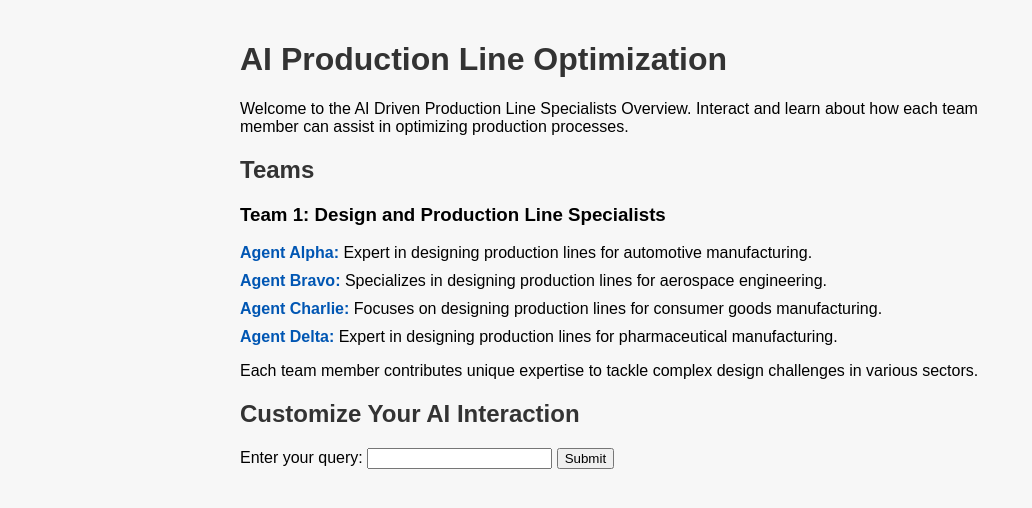
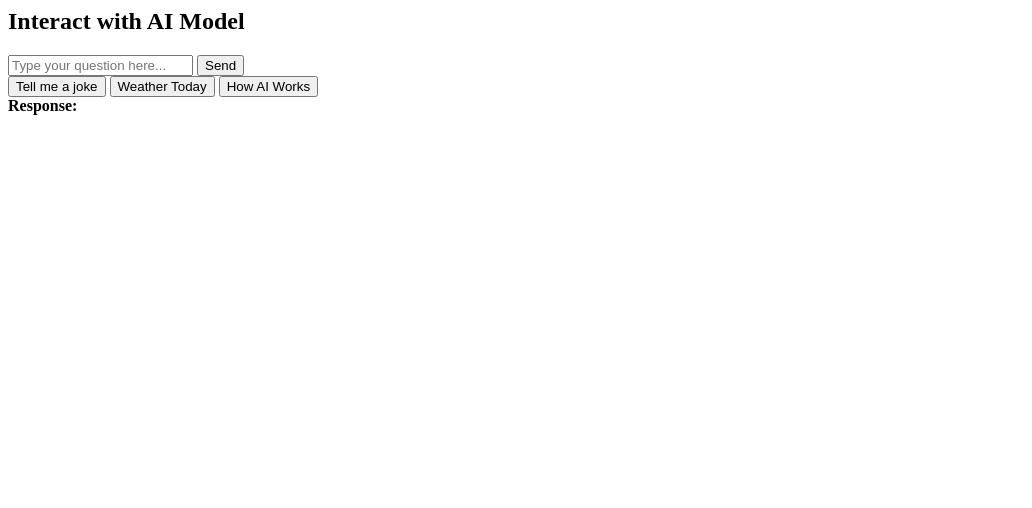
Before and after one commit to Emperors40/909-unifiedhealthcare-training-centre-insurance-, a plain HTML site: page index.html in a window 1280 px wide. Shown: the whole page, without its empty margins (0-1032 px from the left). Drawn offline with Linux system fonts and the light colour scheme.

Commit message:
Add interactive buttons and prompt bar for AI interaction

```diff
--- a/index.html
+++ b/index.html
@@ -1,89 +1,43 @@
-<!DOCTYPE html>
-<html lang='en'>
-<head>
-    <meta charset='UTF-8'>
-    <meta name='viewport' content='width=device-width, initial-scale=1.0'>
-    <title>AI Production Line Optimization</title>
-    <style>
-        body {
-            font-family: Arial, sans-serif;
-            max-width: 800px;
-            margin: auto;
-            padding: 20px;
-            background-color: #f7f7f7;
-        }
-        h1, h2 {
-            color: #333;
-        }
-        .team-members {
-            list-style-type: none;
-            padding: 0;
-        }
-        .team-member {
-            margin-bottom: 10px;
-        }
-        .team-member strong {
-            color: #0056b3;
-        }
-    </style>
-</head>
-<body>
-    <h1>AI Production Line Optimization</h1>
-    <p>Welcome to the AI Driven Production Line Specialists Overview. Interact and learn about how each team member can assist in optimizing production processes.</p>
-    <h2>Teams</h2>
-    <h3>Team 1: Design and Production Line Specialists</h3>
-    <ul class='team-members'>
-        <li class='team-member' onclick='showDetails(\'Alpha\')'><strong>Agent Alpha:</strong> Expert in designing production lines for automotive manufacturing.</li>
-        <li class='team-member' onclick='showDetails(\'Bravo\')'><strong>Agent Bravo:</strong> Specializes in designing production lines for aerospace engineering.</li>
-        <li class='team-member' onclick='showDetails(\'Charlie\')'><strong>Agent Charlie:</strong> Focuses on designing production lines for consumer goods manufacturing.</li>
-        <li class='team-member' onclick='showDetails(\'Delta\')'><strong>Agent Delta:</strong> Expert in designing production lines for pharmaceutical manufacturing.</li>
-    </ul>
-    <p>Each team member contributes unique expertise to tackle complex design challenges in various sectors.</p>
-
-    <script>
-        function showDetails(agent) {
-            alert('Learn more about ' + agent + '! Detailed insights coming soon...');
-            // Extend with dynamic data fetching and display logic as needed
-        }
-    </script>
-</body>
-</html>
-
-<script src="model_code.py"></script>
-
-
-<!-- Form inputs for customizing AI queries -->
 <section>
- <h2>Customize Your AI Interaction</h2>
- <form id="aiQueryForm">
- <label for="query">Enter your query:</label>
- <input type="text" id="query" name="query" required>
- <button type="submit">Submit</button>
- </form>
- <div id="agentInfo"></div>
+    <h2>Interact with AI Model</h2>
+    <div>
+        <input type="text" id="prompt" placeholder="Type your question here..." />
+        <button onclick="submitPrompt()">Send</button>
+    </div>
+    <div id="buttonPanel">
+        <button onclick="fillPrompt('Tell me a joke')">Tell me a joke</button>
+        <button onclick="fillPrompt('What\'s the weather today?')">Weather Today</button>
+        <button onclick="fillPrompt('How does AI work?')">How AI Works</button>
+    </div>
+    <div id="streamingResponse"><strong>Response:</strong> <span id="agentResponse"></span></div>
+    <div id="loadingIndicator" style="display:none;">Loading...</div>
 </section>
 
+<script>
+    function submitPrompt() {
+        let query = document.getElementById("prompt").value;
+        document.getElementById("loadingIndicator").style.display = "block";
+        fetchAgentInformation(query);
+    }
 
-<script>
- document.getElementById("aiQueryForm").addEventListener("submit", function(event) {
- event.preventDefault();
- const query = document.getElementById("query").value;
- fetchAgentInformation(query);
- });
+    function fillPrompt(text) {
+        document.getElementById("prompt").value = text;
+    }
 
- function fetchAgentInformation(query) {
- fetch(`https://api.example.com/agent?query=${query}`)
- .then(response => response.json())
- .then(data => {
- displayAgentInformation(data);
- })
- .catch(error => {
- console.error("Error fetching agent information:", error);
- });
- }
+    async function fetchAgentInformation(query) {
+        const response = await fetch(`https://api.example.com/agent?query=${query}`);
+        const reader = response.body.getReader();
+        const decoder = new TextDecoder("utf-8");
+        let agentResponseEl = document.getElementById("agentResponse");
+        agentResponseEl.textContent = "";
 
- function displayAgentInformation(data) {
- const agentInfoDiv = document.getElementById("agentInfo");
- agentInfoDiv.innerHTML = `<h3>Agent Information</h3><p>${JSON.stringify(data)}</p>`;
- }
+        while (true) {
+            const { done, value } = await reader.read();
+            if (done) break;
+            const chunk = decoder.decode(value, { stream: true });
+            agentResponseEl.textContent += chunk;
+        }
+
+        document.getElementById("loadingIndicator").style.display = "none";
+    }
 </script>
```
